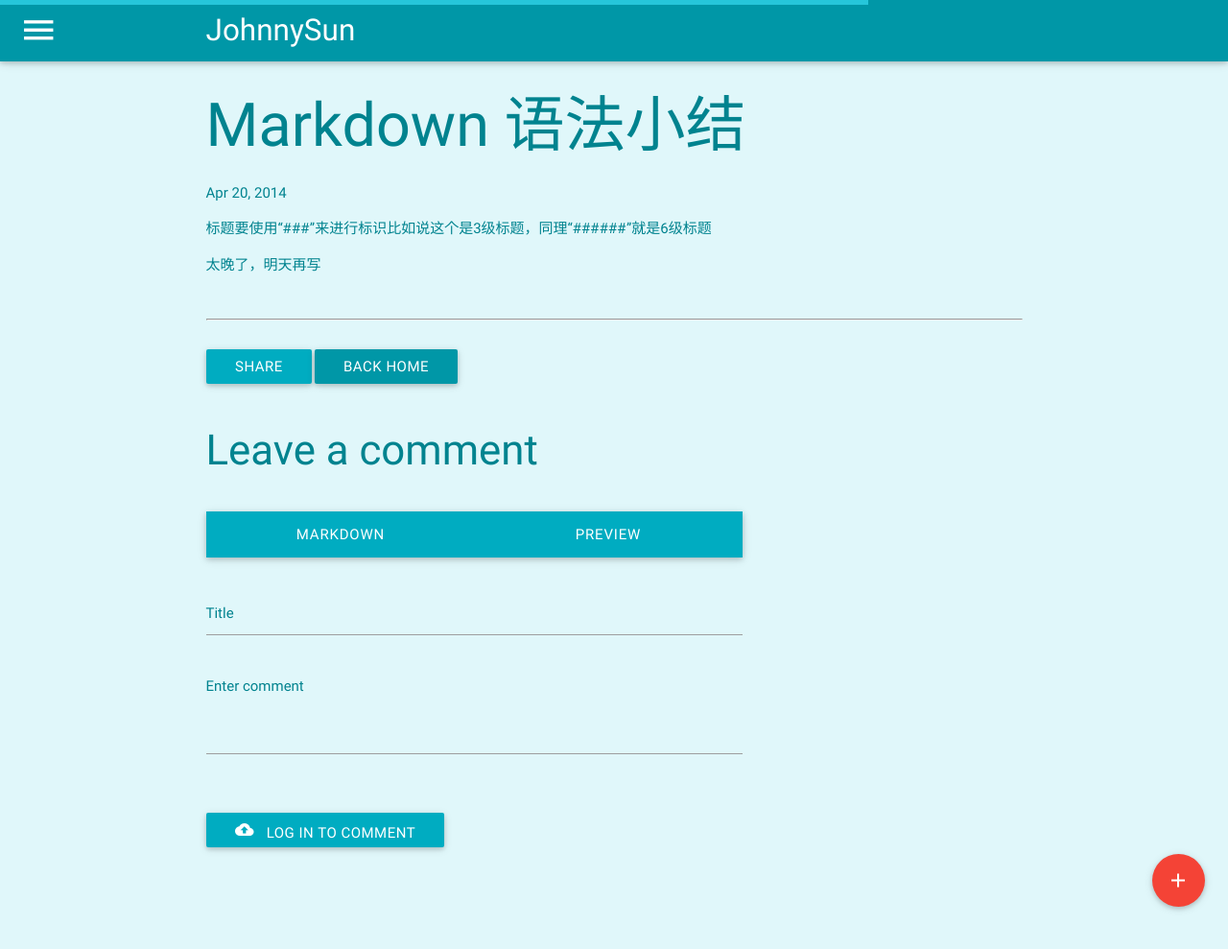
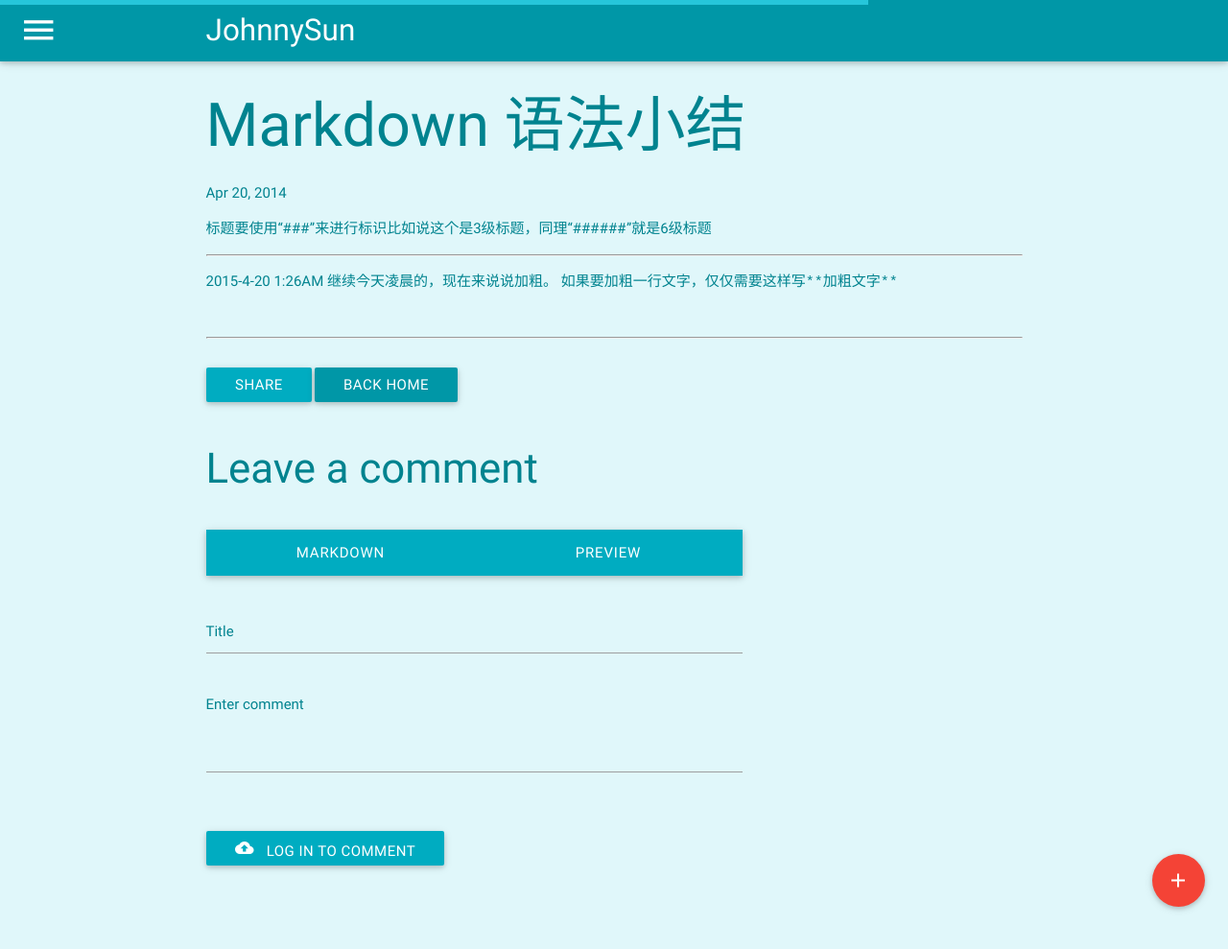
Before and after one commit to JohnnySun/johnnysun.github.io, a Jekyll site: the page built from _posts/2014-4-20-Markdown语法总结.markdown, in a window 1280 px wide and 990 px high. Shown: the whole window at 96% size. Built offline with Jekyll 4.4.1, drawn with Linux system fonts in a browser that asks for light colours.

Commit message:
Published with https://stackedit.io/

```diff
--- a/_posts/2014-4-20-Markdown语法总结.markdown
+++ b/_posts/2014-4-20-Markdown语法总结.markdown
@@ -6,4 +6,10 @@ categories: other
 ---
 标题要使用“###”来进行标识比如说这个是3级标题，同理“######”就是6级标题
 
-太晚了，明天再写
+
+----------
+
+
+2015-4-20 1:26AM
+继续今天凌晨的，现在来说说加粗。
+如果要加粗一行文字，仅仅需要这样写`**加粗文字**`
```
